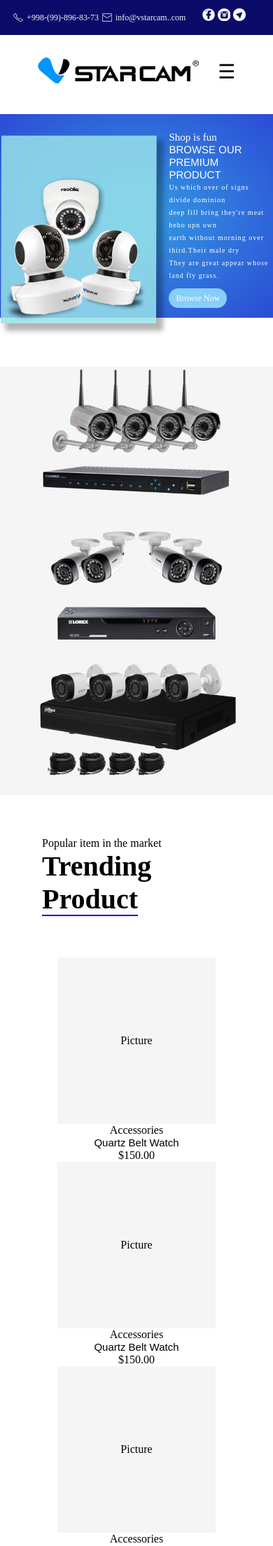
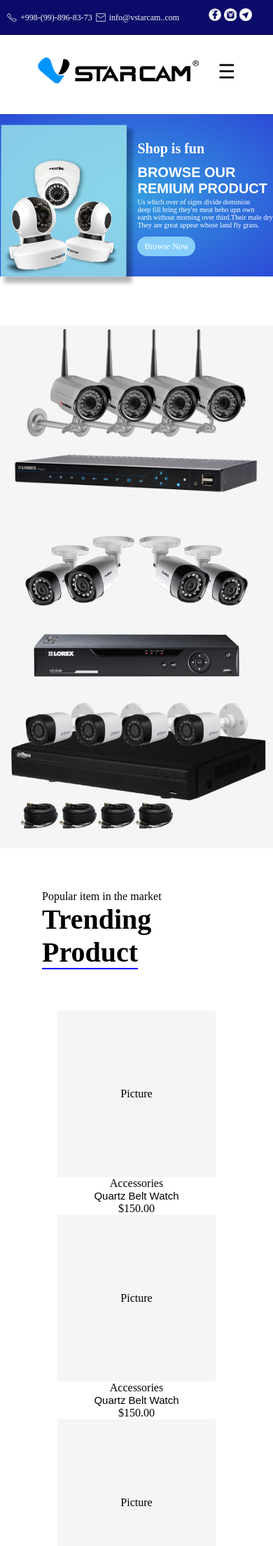
Before and after one commit to sarvar8373/sajeky, a Jekyll site: the page built from index.html, in a window 390 px wide. Shown: the top 2209 px of the page at 70% size. Built offline with Jekyll 4.4.1, drawn with Linux system fonts in a browser that asks for light colours; some of the changed text lies outside the part shown.

Commit message:
Updat new version 2.0

```diff
--- a/_layouts/default.html
+++ b/_layouts/default.html
@@ -11,32 +11,31 @@
     {% include menu.html %}
     <div class="body-1">
       <div class="pictures">
-          <div class="pictures1">
             <img class="pictures1" src="assets\images\first_cam.png" width="600" height="700">
-          </div>
-          <p class="p2" style="color:white">
-            <span class="p3" >Shop is fun</span><br>
-            <span class="p4">BROWSE OUR<br> PREMIUM PRODUCT</span><br>
-            <br>
-            <span class="p5"> Us which over of signs divide dominion<br>
-            deep fill bring they're meat beho upn own<br>
-            earth without morning over third.Their male dry<br>
-            They are great appear whose land fly grass.</span><br>
+            <div class="p2">
+              <h2 class="p3" >
+                Shop is fun
+              </h2><br>
+              <h1 class="p4">
+                BROWSE OUR<br>REMIUM PRODUCT<br>
+              </h1><br>
+            <p class="p2" style="color:white"><br>
+              Us which over of signs divide dominion<br>
+              deep fill bring they're meat beho upn own<br>
+              earth without morning over third.Their male dry<br>
+              They are great appear whose land fly grass.<br>
+            </p>
             <a href="#" class="button2">
                 Browse Now
               </a>
-          </p>
+
+            </div>
+
             </div>
           <div class="pictures2">
-              <div class="picture3">
-                  <img src="assets\images\blok_1.png" width="300" height="200">
-              </div>
-              <div class="picture3">
-                  <img src="assets\images\blok_2.png" width="300" height="200">
-              </div>
-              <div class="picture3">
-                  <img src="assets\images\blok_3.png" width="300" height="200">
-              </div>
+                  <img class="picture3" src="assets\images\blok_1.png" >
+                  <img class="picture3" src="assets\images\blok_2.png" >
+                  <img class="picture3" src="assets\images\blok_3.png" >
             </div>
             <div >
               <p style="padding: 60px;">Popular item in the market<br><span style="font-size: 40px;"><b>Trending <span style="border-bottom:2px solid blue ;">Product</span></b></span></p>
@@ -80,10 +79,12 @@
       </div>
       <div class="banner">
         <div class="column1">
-            <p class="p6" style="color: white; letter-spacing: 1px; text-align: center;"><span style="color: white; font-family:fantasy; font-size: 50px;">Up To 50% Off</span><br><span style="font-size: 30px; font-family: cursive;">Winter Sale</span><br>Him she'd let them sixth saw light</p><br><br><br><b></b>
-            <div class="column3">
-            <a href="#" class="buttons">Shop Now</a>
-            </div>
+            <div class="p6" >
+              <h2 class="p7">Up To 50% Off</h2><br>
+              <h3 class="p8">Winter Sale</h3><br>
+              <p class="p9">Him she'd let them sixth saw light</p c><br><br><br><b></b>
+              <a href="#" class="buttons">Shop Now</a>
+        </div>
         </div>
           <img class="picture4" src="assets\images\photo_cam.png" width="580" height="350">
       </div>
--- a/_sass/body.scss
+++ b/_sass/body.scss
@@ -36,21 +36,41 @@
       margin-top:50px;
   }
   .picture3{
+      width: 30%;
+      height: auto;
       background-color: whitesmoke;
+
   }
   .picture3:hover{
       border:1px solid black;
   }
   .p3{
+    color: white;
     font-size:30px;
+
   }
   .p4{
+      color: white;
     font-size:50px;
     font-family: 'Franklin Gothic Medium', 'Arial Narrow', Arial, sans-serif;
   }
   .p5{
     letter-spacing: 1px;
   }
+  .p6{
+    color: white;
+    letter-spacing: 1px;
+    text-align: center;
+  }
+  .p7{
+    color: white;
+    font-family:fantasy;
+    font-size: 50px;
+}
+.p8{
+    font-size: 30px;
+    font-family: cursive;
+}
   .conteiner{
       display: flex;
       flex-flow: row;
@@ -94,14 +114,19 @@
     line-height:35px;padding: 20px;
   }
   @media only screen and (max-width:800px){
-      .pictures1,.picture3, .picture4{
+      .pictures1,.picture4{
           text-align: center;
+
+      }
+     /* .pictures2{
           width: 100%;
-          height: auto;
-      }
+      }*/
       .p3,.p4{
           position: relative;
           top: 20px;
+          font-size: 20px;
+      }
+      .p2{
           font-size: 15px;
       }
       .p5{
@@ -109,10 +134,19 @@
           letter-spacing: none;
       }
       .p6{
-          display: none;
+          font-size: 15px;
+      }
+      .p7{
+          font-size: 30px;
+      }
+      .p8{
+          font-size: 15px;
       }
       .buttons{
-          display: none;
+          font-size: 10px;
+          padding: 15px 25px;
+          position: relative;
+          top:-30px;
       }
       .button2{
           padding: 7px 10px;
@@ -120,12 +154,43 @@
           line-height: 50px;
       }
       .pictures1{
+          width: 50%;
+          height: auto;
           position: relative;
           top:15px;
       }
+      .picture4{
+        width: 45%;
+        height: auto;
+      }
       .text{
           text-align: left;
+          margin-left:0px;
+          margin-right:0px;
 
       }
+    }
+    @media only screen and (max-width:480px){
+        .pictures2{
+            flex-direction: column;
+        }
+        .picture3{
+            width: 100%;
+            height:auto;
+        }
+        .p3, .p4{
+            font-size: 20px;
+        }
+        .p2{
+            font-size: 10px;
+        }
+    }
+      @media only screen and (max-width:385px){
+        .p3, .p4{
+            font-size: 14px;
+        }
+        .p2{
+            font-size: 7px;
+        }
 
-}
+    }
--- a/_sass/footer.scss
+++ b/_sass/footer.scss
@@ -35,9 +35,9 @@
             padding: 0px 20px;
         }
         .footer1{
-            font-size: 30px;
+            font-size: 20px;
         }
         .footer3{
-            font-size: 25px;
+            font-size: 15px;
         }
 }
--- a/_sass/menu.scss
+++ b/_sass/menu.scss
@@ -17,6 +17,7 @@
     flex-wrap:wrap;
 }
 .adres1{
+    text-align: center;
     padding-right: 20px;
 }
 .icons{
@@ -99,9 +100,12 @@
     #toggle:checked + .nav-item{
          display: flex;
          flex-direction: column;
+         position: absolute;
+         background-color: white;
+         z-index: 1096;
+         top: 150px;
     }
     .nav1{
-        justify-content: space-around;
         line-height: 30px;
     }
     .icons{
```
